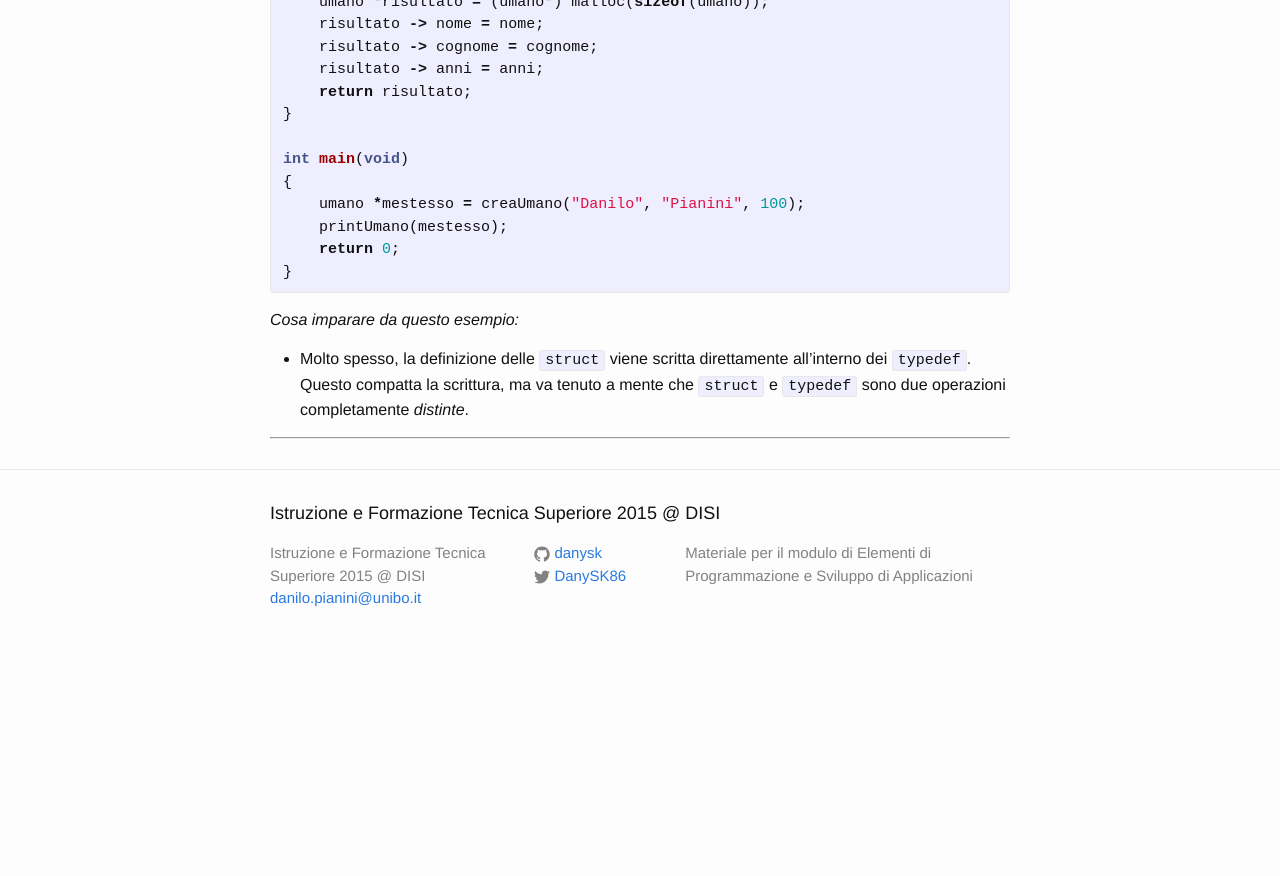
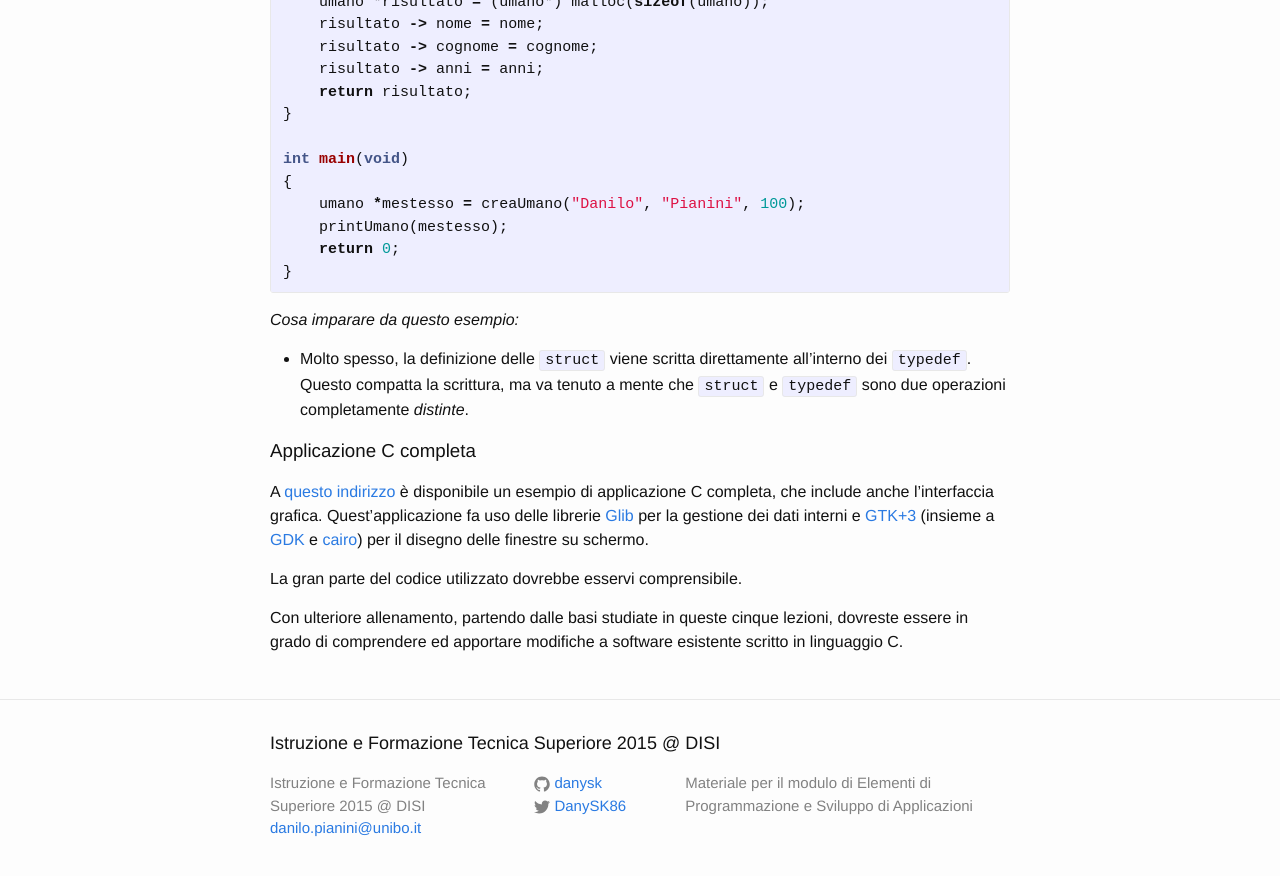
Before and after one commit to APICe-at-DISI/ifts2015, a Jekyll site: the page built from index.md, in a window 1280 px wide and 900 px high, scrolled down 35108 px. Shown: the top 876 px of the window. Built offline with Jekyll 4.4.1, drawn with Linux system fonts in a browser that asks for light colours; before the commit the page ends 35778 px from its top, so only the background shows below that.

Commit message:
Add link to full application

```diff
--- a/index.md
+++ b/index.md
@@ -1266,21 +1266,10 @@ int main(void)
 
 * Molto spesso, la definizione delle `struct` viene scritta direttamente all'interno dei `typedef`. Questo compatta la scrittura, ma va tenuto a mente che `struct` e `typedef` sono due operazioni completamente *distinte*.
 
+### Applicazione C completa
 
+A [questo indirizzo](https://bitbucket.org/danysk/finf-a-function-drawer) è disponibile un esempio di applicazione C completa, che include anche l'interfaccia grafica. Quest'applicazione fa uso delle librerie [Glib](https://wiki.gnome.org/Projects/GLib) per la gestione dei dati interni e [GTK+3](http://www.gtk.org/) (insieme a [GDK](https://developer.gnome.org/gdk3/stable/) e [cairo](http://cairographics.org/)) per il disegno delle finestre su schermo.
 
+La gran parte del codice utilizzato dovrebbe esservi comprensibile.
 
-
-
-
-
-
-
-
-
-
-
-
-
-
-
-___
+Con ulteriore allenamento, partendo dalle basi studiate in queste cinque lezioni, dovreste essere in grado di comprendere ed apportare modifiche a software esistente scritto in linguaggio C.
```
